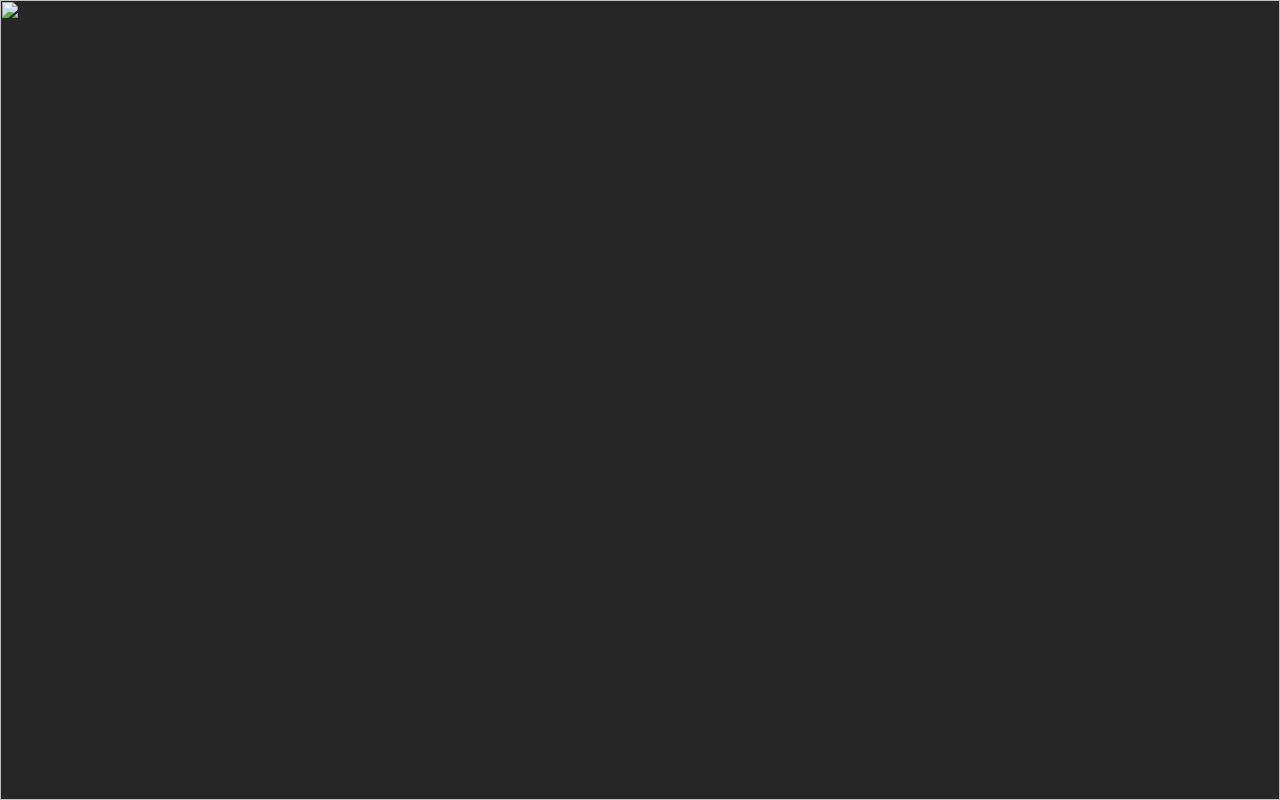
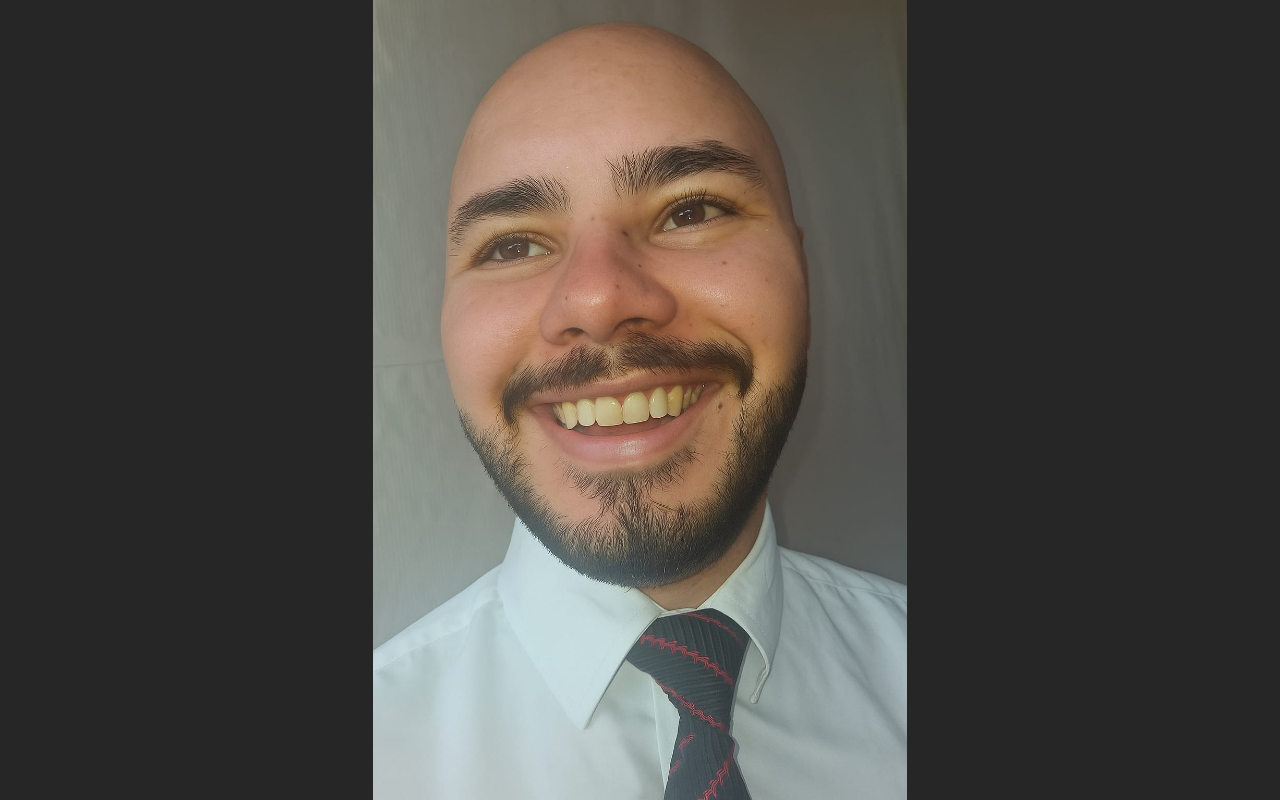
Before and after one commit to RaphaelSilva16/Mateus, a plain HTML site: page index.html in a window 1280 px wide. Drawn offline with Linux system fonts and the light colour scheme.

Commit message:
Add files via upload

```diff
--- a/index.html
+++ b/index.html
@@ -15,9 +15,9 @@
     </style>
   </head>
   <body>
-    <div class="foto ativa"><img src="imagens/foto-1.jpeg" alt="" fetchpriority="high"></div>
-    <div class="foto"><img src="imagens/foto-2.jpeg" alt=""></div>
-    <div class="foto"><img src="imagens/foto-3.jpeg" alt=""></div>
+    <div class="foto ativa"><img src="foto-1.jpeg" alt="" fetchpriority="high"></div>
+    <div class="foto"><img src="foto-2.jpeg" alt=""></div>
+    <div class="foto"><img src="foto-3.jpeg" alt=""></div>
     <script>
       const fotos = [...document.querySelectorAll('.foto')];
       let atual = 0;
```
